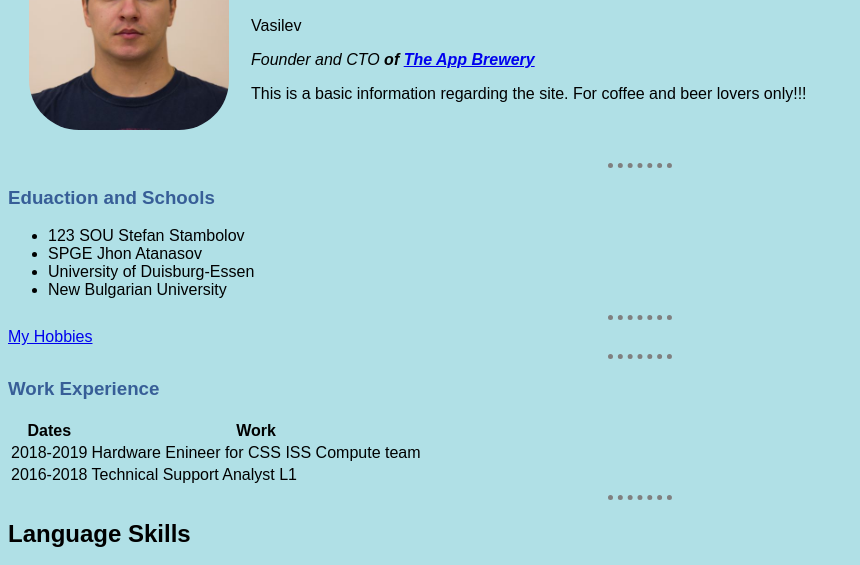
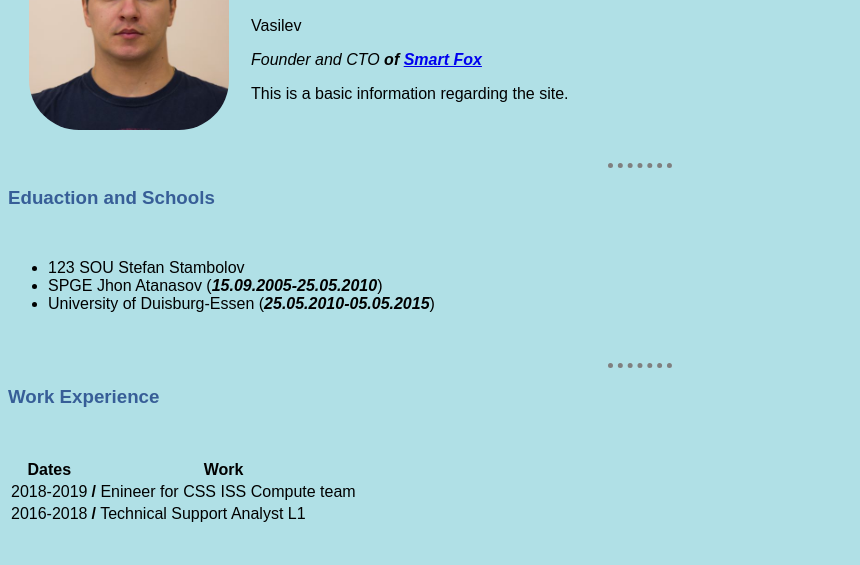
Before and after one commit to lyubodos/OldSchool, a plain HTML site: page index.html in a window 1280 px wide. Shown: the part 155-720 px from the top of the page, without its empty margins (0-860 px from the left). Drawn offline with Linux system fonts and the light colour scheme.

Commit message:
Edit education section and edit the hr element

```diff
--- a/index.html
+++ b/index.html
@@ -17,8 +17,8 @@
         <h1>Lyubomir</h1>
         <h2>Valentinov</h2>
         <h3></h3>Vasilev</h3>
-        <p><em>Founder and CTO <strong>of</strong> <strong><a href="https://www.appbrewery.co/">The App Brewery</a></strong></em></p>
-        <p>This is a basic information regarding the site. For coffee and beer lovers only!!!</p>
+        <p><em>Founder and CTO <strong>of</strong> <strong><a href="../SmartFox/app/index.html">Smart Fox</a></strong></em></p>
+        <p>This is a basic information regarding the site.</p>
       </td>
     </tr>
   </table>
@@ -28,18 +28,16 @@
 
   <h3>Eduaction and Schools</h3>
 
-  <ul>
+  <ul style="margin: 50px 0;">
     <li>123 SOU Stefan Stambolov</li>
-    <li>SPGE Jhon Atanasov</li>
-    <li>University of Duisburg-Essen</li>
-    <li>New Bulgarian University</li>
+    <li>SPGE Jhon Atanasov (<strong><i>15.09.2005-25.05.2010</i></strong>)</li>
+    <li>University of Duisburg-Essen (<strong><i>25.05.2010-05.05.2015</i></strong>)</li>
+
   </ul>
 
   <hr>
-  <a href="hobbies.html">My Hobbies</a>
-  <hr>
   <h3>Work Experience</h3>
-  <table>
+  <table style="margin: 50px 0;">
     <thead cellspacing="5px">
       <tr>
         <th>Dates</th>
@@ -57,14 +55,14 @@
 
     <tr>
       <td>2018-2019</td>
-      <td>Hardware Enineer for CSS ISS Compute team</td>
+      <td><strong>/</strong> Enineer for CSS ISS Compute team</td>
     </tr>
     <tr>
       <td>
         2016-2018
       </td>
       <td>
-        Technical Support Analyst L1
+        <strong>/</strong> Technical Support Analyst L1
       </td>
     </tr>
   </table>
@@ -99,6 +97,9 @@
      <p style="font-size: 16px;">Gulp, Git/GitBash(version control),NPM, webpack</p></li>
    </ul>
   <hr>
+
+  <a href="hobbies.html">My Hobbies</a>
+  <hr>
   <a href="contacts.html">Contact me</a>
   <p style="text-align: center; font-size:0.825rem" class="footer-bottom">© 2019 Smart Fox.</p>
 </body>
```
